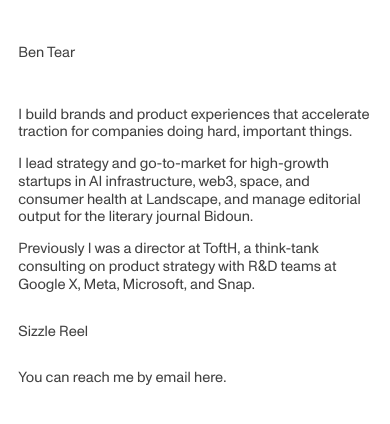
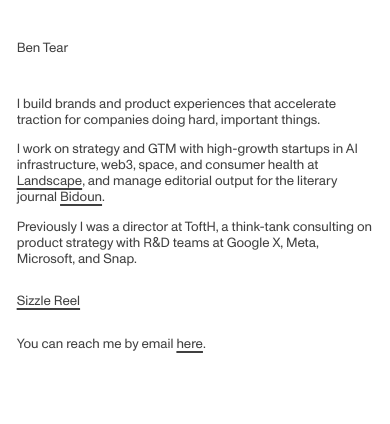
Before and after one commit to bentear/bentear-site, a Next.js app: page / in a window 390 px wide. Shown: the top 424 px of the page. Built offline with nearby package versions, Linux system fonts and the light colour scheme.

Commit message:
update copy and links

```diff
--- a/app/globals.css
+++ b/app/globals.css
@@ -73,7 +73,9 @@
 
 a {
   color: rgba(0, 0, 0, 0.75);
-  text-decoration: none;
+  text-decoration: underline;
+  text-decoration-thickness: 1.5px;
+  text-underline-offset: 3px;
   cursor: pointer;
 }
 
@@ -130,10 +132,16 @@
   overflow: hidden;
 }
 
+.video-container.loading video {
+  opacity: 0;
+}
+
 .video-container video {
   display: block;
   width: 100%;
   height: auto;
+  opacity: 1;
+  transition: opacity 0.3s ease;
 }
 
 /* Play Button - Glassy Pill */
@@ -233,7 +241,7 @@
 
 @media (max-width: 480px) {
   html {
-    font-size: 11pt;
+    font-size: 10pt;
   }
 
   .container {
--- a/app/page.tsx
+++ b/app/page.tsx
@@ -7,6 +7,7 @@
   const [isPlaying, setIsPlaying] = useState(false)
   const [isMuted, setIsMuted] = useState(true)
   const [progress, setProgress] = useState(0)
+  const [videoReady, setVideoReady] = useState(false)
   const videoRef = useRef<HTMLVideoElement>(null)
   const progressRef = useRef<HTMLDivElement>(null)
 
@@ -71,6 +72,10 @@
     setIsPlaying(false)
   }
 
+  const handleVideoCanPlay = () => {
+    setVideoReady(true)
+  }
+
   useEffect(() => {
     const handleKeydown = (e: KeyboardEvent) => {
       if (e.key === 'Escape' && modalOpen) {
@@ -96,7 +101,7 @@
 
           <p>I build brands and product experiences that accelerate traction for companies doing hard, important things.</p>
 
-          <p>I lead strategy and go-to-market for high-growth startups in AI infrastructure, web3, space, and consumer health at <a href="https://thisislandscape.com">Landscape</a>, and manage editorial output for the literary journal <a href="https://bidoun.org">Bidoun</a>.</p>
+          <p>I work on strategy and GTM with high-growth startups in AI infrastructure, web3, space, and consumer health at <a href="https://thisislandscape.com" target="_blank" rel="noopener noreferrer">Landscape</a>, and manage editorial output for the literary journal <a href="https://bidoun.org" target="_blank" rel="noopener noreferrer">Bidoun</a>.</p>
 
           <p>Previously I was a director at ToftH, a think-tank consulting on product strategy with R&D teams at Google X, Meta, Microsoft, and Snap.</p>
 
@@ -118,7 +123,7 @@
         }}
       >
         <div className="modal-content">
-          <div className={`video-container ${!isPlaying ? 'paused' : ''}`}>
+          <div className={`video-container ${!isPlaying ? 'paused' : ''} ${!videoReady ? 'loading' : ''}`}>
             <video
               ref={videoRef}
               preload="metadata"
@@ -126,6 +131,7 @@
               loop
               onTimeUpdate={handleTimeUpdate}
               onEnded={handleVideoEnd}
+              onCanPlay={handleVideoCanPlay}
               onClick={togglePlay}
             >
               <source src="/reel.mp4" type="video/mp4" />
```
